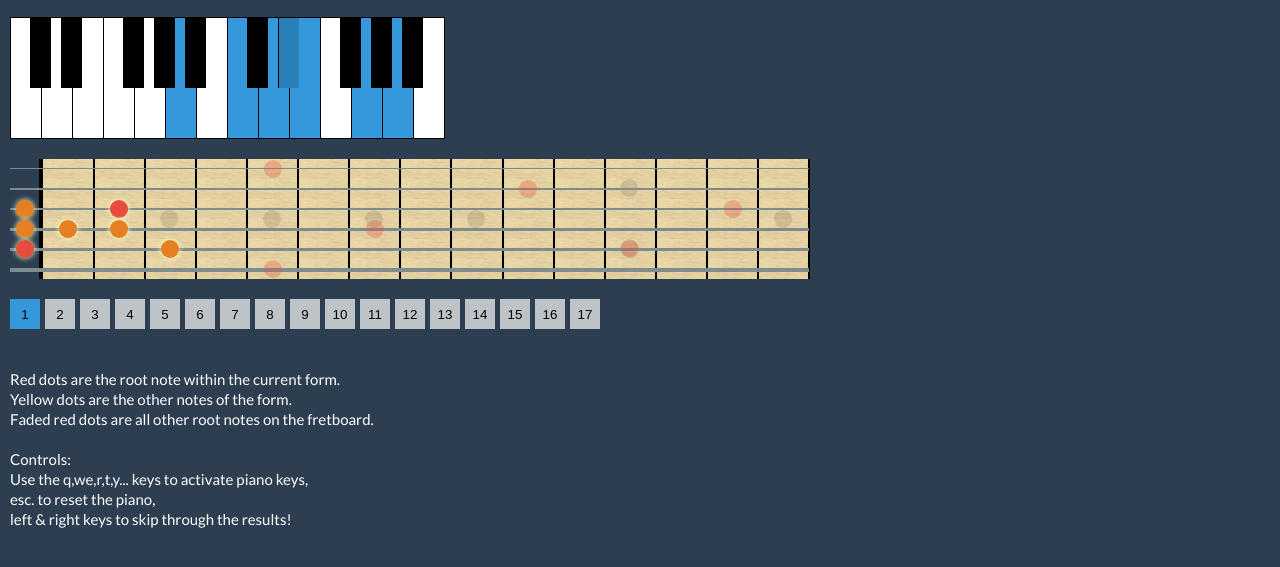
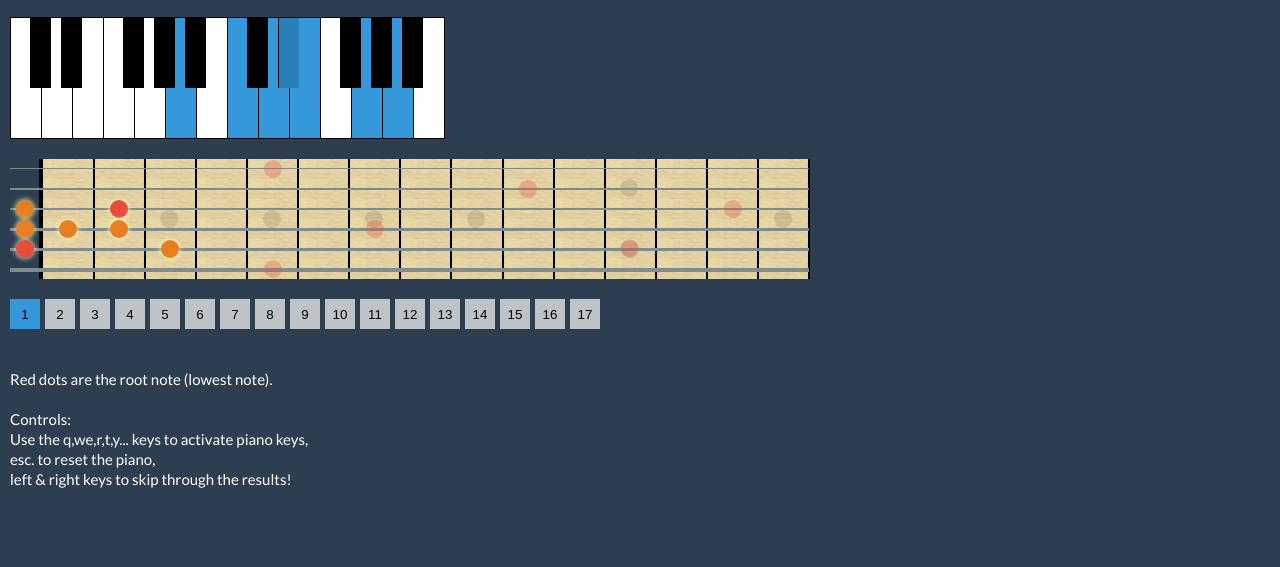
Before and after one commit to gherkins/ferret-master, a plain HTML site: page index.html in a window 1280 px wide. Shown: the part 81-648 px from the top of the page. Drawn offline with Linux system fonts and the light colour scheme.

Commit message:
Update index.html

```diff
--- a/index.html
+++ b/index.html
@@ -74,9 +74,7 @@
 <div class="clear"></div>
 
 <p>
-    Red dots are the root note within the current form.<br>
-    Yellow dots are the other notes of the form.<br>
-    Faded red dots are all other root notes on the fretboard.
+    Red dots are the root note (lowest note).
 </p>
 
 <p>
```
